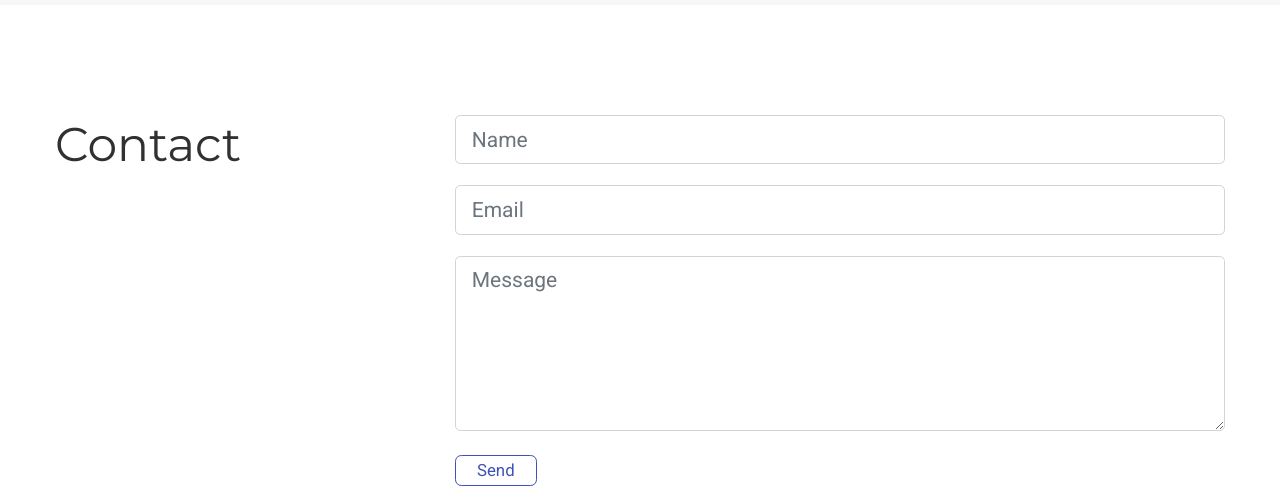
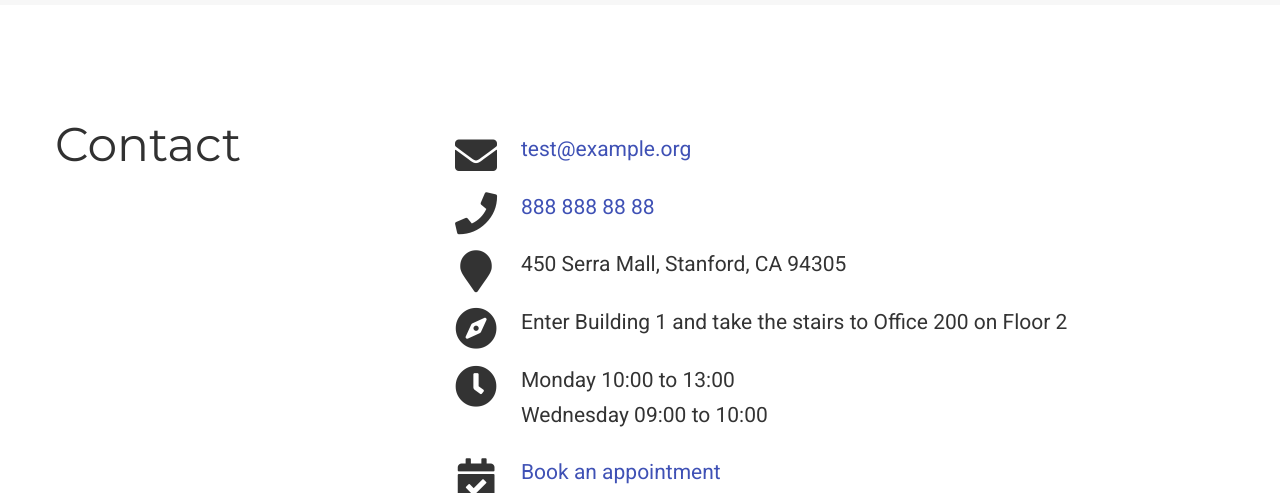
Before and after one commit to complexwang/complexwang.github.io, a plain HTML site: page index.html in a window 1280 px wide. Shown: the part 4190-4683 px from the top of the page. Drawn offline with nearby package versions, Linux system fonts and the light colour scheme; some packages are replaced by stand-ins of ours; some icons are missing.

Commit message:
联系方式更改

```diff
--- a/index.html
+++ b/index.html
@@ -1400,33 +1400,13 @@
 
 
 
-
-
-
-
-
-
-    <div class="mb-3">
-      <form name="contact" method="POST" action="https://formspree.io/test@example.org">
-        <div class="form-group form-inline">
-          <label class="sr-only" for="inputName">Name</label>
-          <input type="text" name="name" class="form-control w-100" id="inputName" placeholder="Name" required>
-        </div>
-        <div class="form-group form-inline">
-          <label class="sr-only" for="inputEmail">Email</label>
-          <input type="email" name="email" class="form-control w-100" id="inputEmail" placeholder="Email" required>
-        </div>
-        <div class="form-group">
-          <label class="sr-only" for="inputMessage">Message</label>
-          <textarea name="message" class="form-control" id="inputMessage" rows="5" placeholder="Message" required></textarea>
-        </div>
-        <button type="submit" class="btn btn-outline-primary px-3 py-2">Send</button>
-      </form>
-    </div>
-
-
     <ul class="fa-ul">
 
+
+      <li>
+        <i class="fa-li fas fa-envelope fa-2x" aria-hidden="true"></i>
+        <span id="person-email"><a href="mailto:test@example.org">test@example.org</a></span>
+      </li>
 
 
 
```
